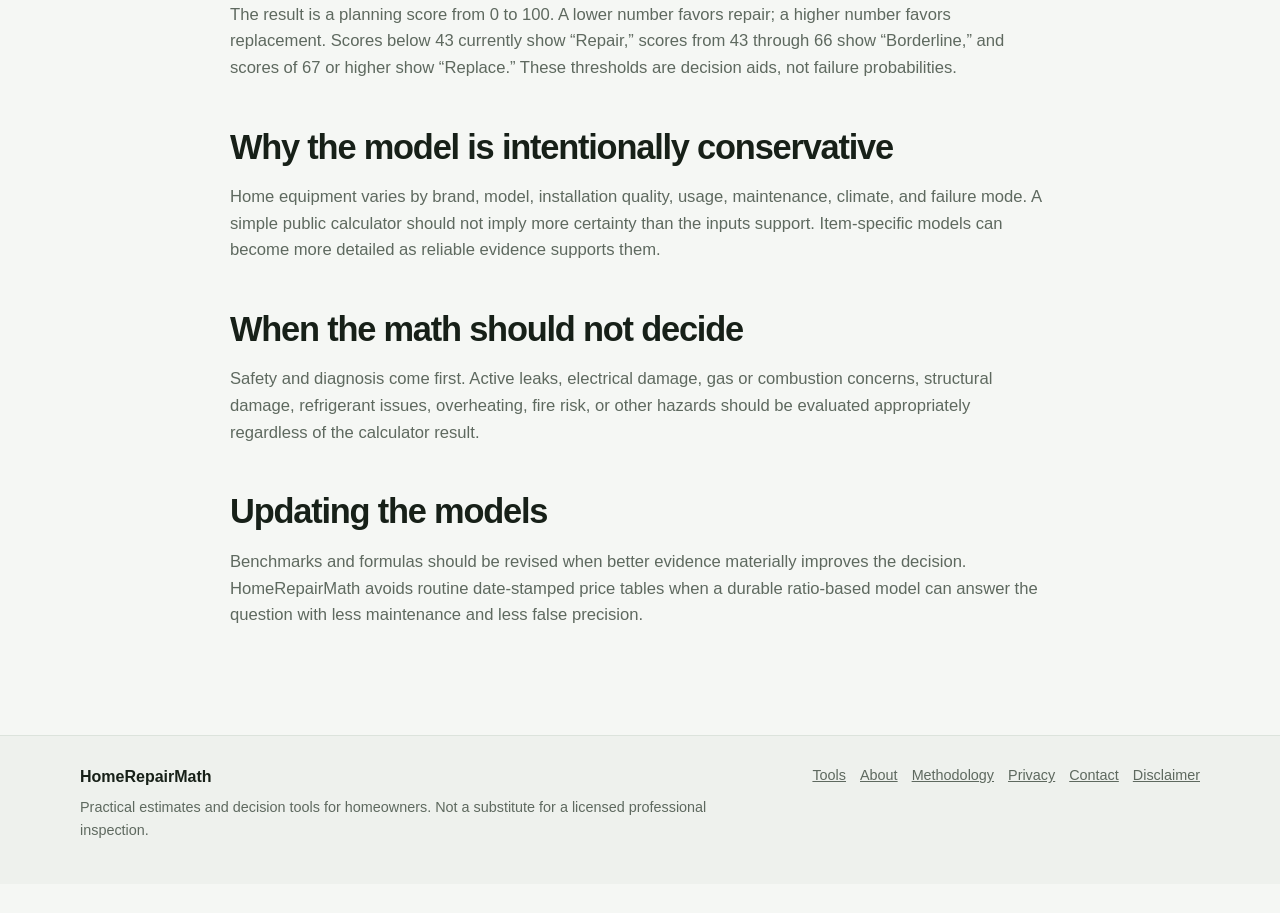
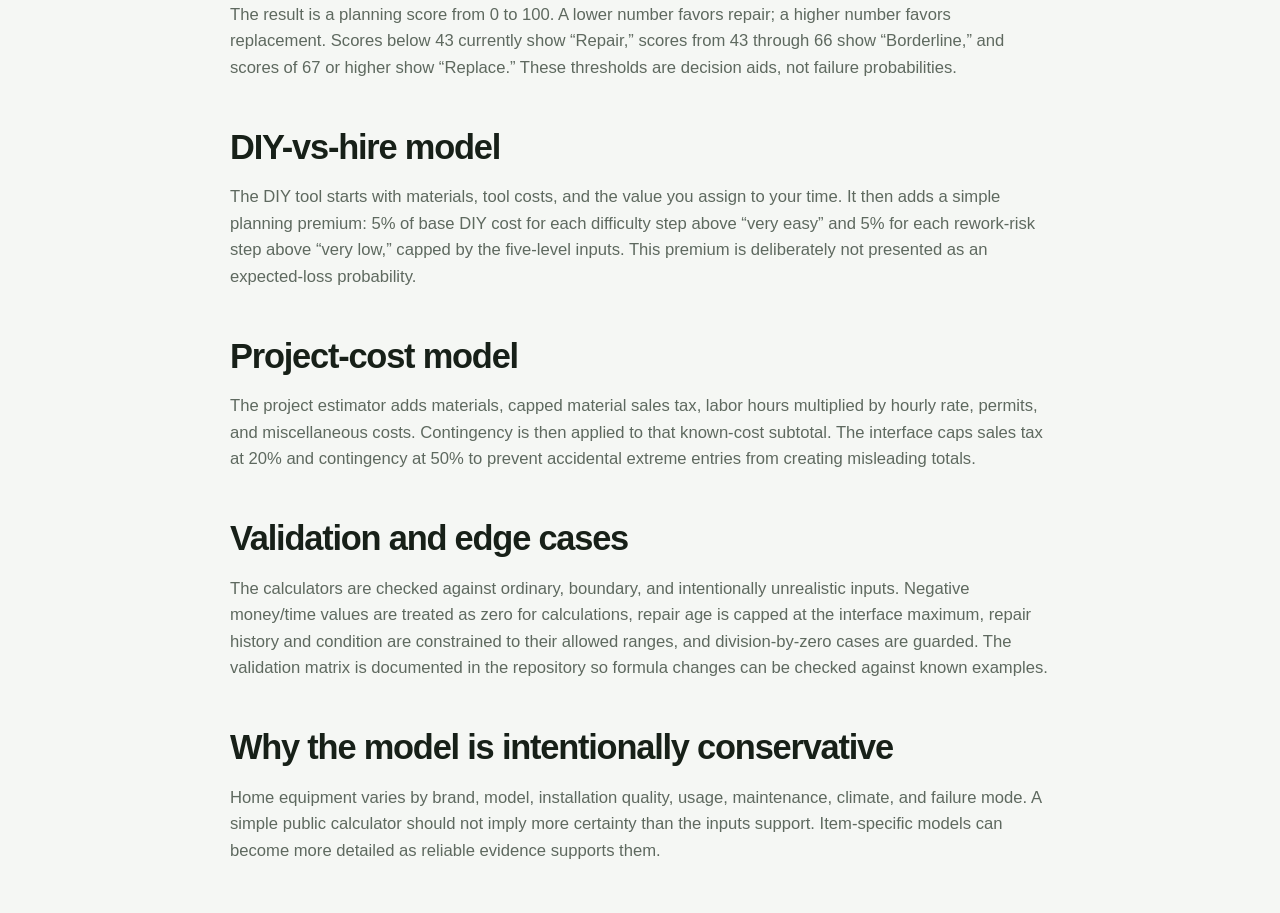
Before and after one commit to alexsulpizio-stack/HomeRepairMath, a Next.js app: page /methodology in a window 1280 px wide. Shown: the part 800-1713 px from the top of the page. Before the commit the page ends 1684 px from the top, so only its background shows below. Built offline with nearby package versions, Linux system fonts and the light colour scheme; no server answers.

Commit message:
Document calculator assumptions and validation

```diff
--- a/app/methodology/page.tsx
+++ b/app/methodology/page.tsx
@@ -25,6 +25,15 @@ export default function MethodologyPage() {
       <h2>What the score means</h2>
       <p>The result is a planning score from 0 to 100. A lower number favors repair; a higher number favors replacement. Scores below 43 currently show “Repair,” scores from 43 through 66 show “Borderline,” and scores of 67 or higher show “Replace.” These thresholds are decision aids, not failure probabilities.</p>
 
+      <h2>DIY-vs-hire model</h2>
+      <p>The DIY tool starts with materials, tool costs, and the value you assign to your time. It then adds a simple planning premium: 5% of base DIY cost for each difficulty step above “very easy” and 5% for each rework-risk step above “very low,” capped by the five-level inputs. This premium is deliberately not presented as an expected-loss probability.</p>
+
+      <h2>Project-cost model</h2>
+      <p>The project estimator adds materials, capped material sales tax, labor hours multiplied by hourly rate, permits, and miscellaneous costs. Contingency is then applied to that known-cost subtotal. The interface caps sales tax at 20% and contingency at 50% to prevent accidental extreme entries from creating misleading totals.</p>
+
+      <h2>Validation and edge cases</h2>
+      <p>The calculators are checked against ordinary, boundary, and intentionally unrealistic inputs. Negative money/time values are treated as zero for calculations, repair age is capped at the interface maximum, repair history and condition are constrained to their allowed ranges, and division-by-zero cases are guarded. The validation matrix is documented in the repository so formula changes can be checked against known examples.</p>
+
       <h2>Why the model is intentionally conservative</h2>
       <p>Home equipment varies by brand, model, installation quality, usage, maintenance, climate, and failure mode. A simple public calculator should not imply more certainty than the inputs support. Item-specific models can become more detailed as reliable evidence supports them.</p>
 
```
